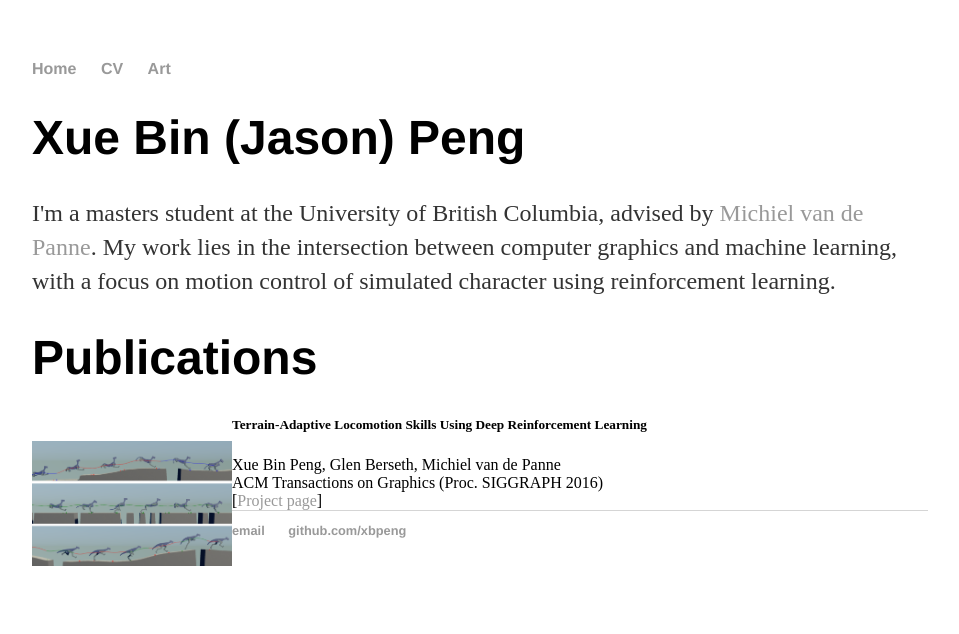
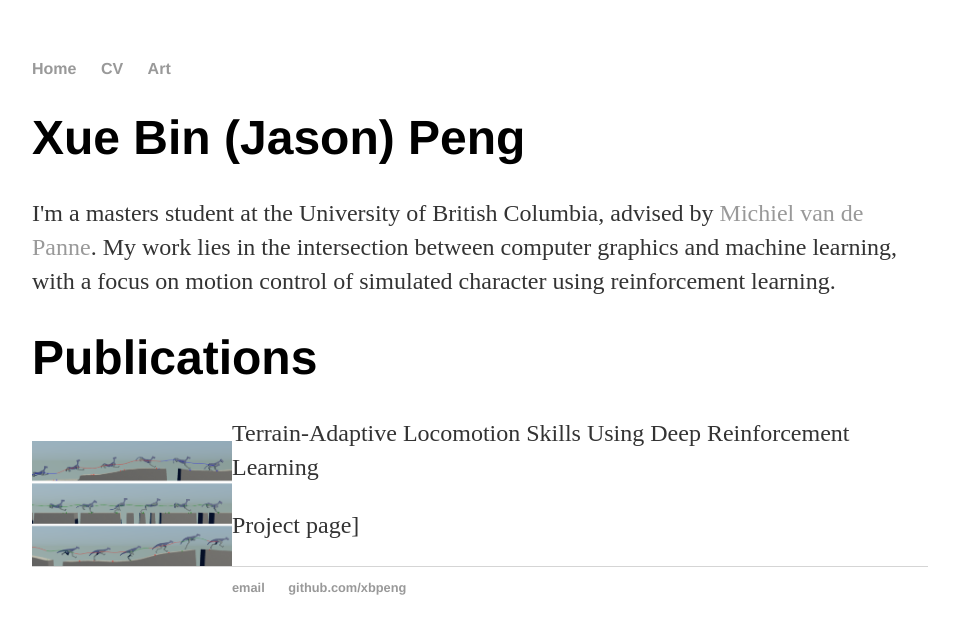
Before and after one commit to xbpeng/xbpeng.github.io, a Jekyll site: the page built from index.html, in a window 1280 px wide. Shown: the top 634 px of the page, without its empty margins (160-1119 px from the left). Built offline with Jekyll 4.4.1, drawn with Linux system fonts in a browser that asks for light colours.

Commit message:
Update index.html
tweaks

```diff
--- a/index.html
+++ b/index.html
@@ -9,11 +9,9 @@
 	<h1>Publications</h1>
 
 	<p style="float: left;"><a href="https://www.cs.ubc.ca/~van/papers/2016-TOG-deepRL/index.html"><img style="vertical-align:top" src="images/papers/2016-TOG-deepRL.png"  width="200" height="inherit" alt="" /></a></p>
-    	<div class="nine columns">
-		<h5> Terrain-Adaptive Locomotion Skills Using Deep Reinforcement Learning </h5>
-		Xue Bin Peng, Glen Berseth, Michiel van de Panne <br>
-		ACM Transactions on Graphics (Proc. SIGGRAPH 2016)  <br>
-		[<a href="https://www.cs.ubc.ca/~van/papers/2016-TOG-deepRL/index.html">Project page</a>]
-	</div>
+    	<p <h5> Terrain-Adaptive Locomotion Skills Using Deep Reinforcement Learning </h5></p>
+	<p Xue Bin Peng, Glen Berseth, Michiel van de Panne <br></p>
+	<p ACM Transactions on Graphics (Proc. SIGGRAPH 2016)  <br></p>
+	<p [<a href="https://www.cs.ubc.ca/~van/papers/2016-TOG-deepRL/index.html">Project page</a>]</p>
 
 </div><!-- /.blurb -->
```
